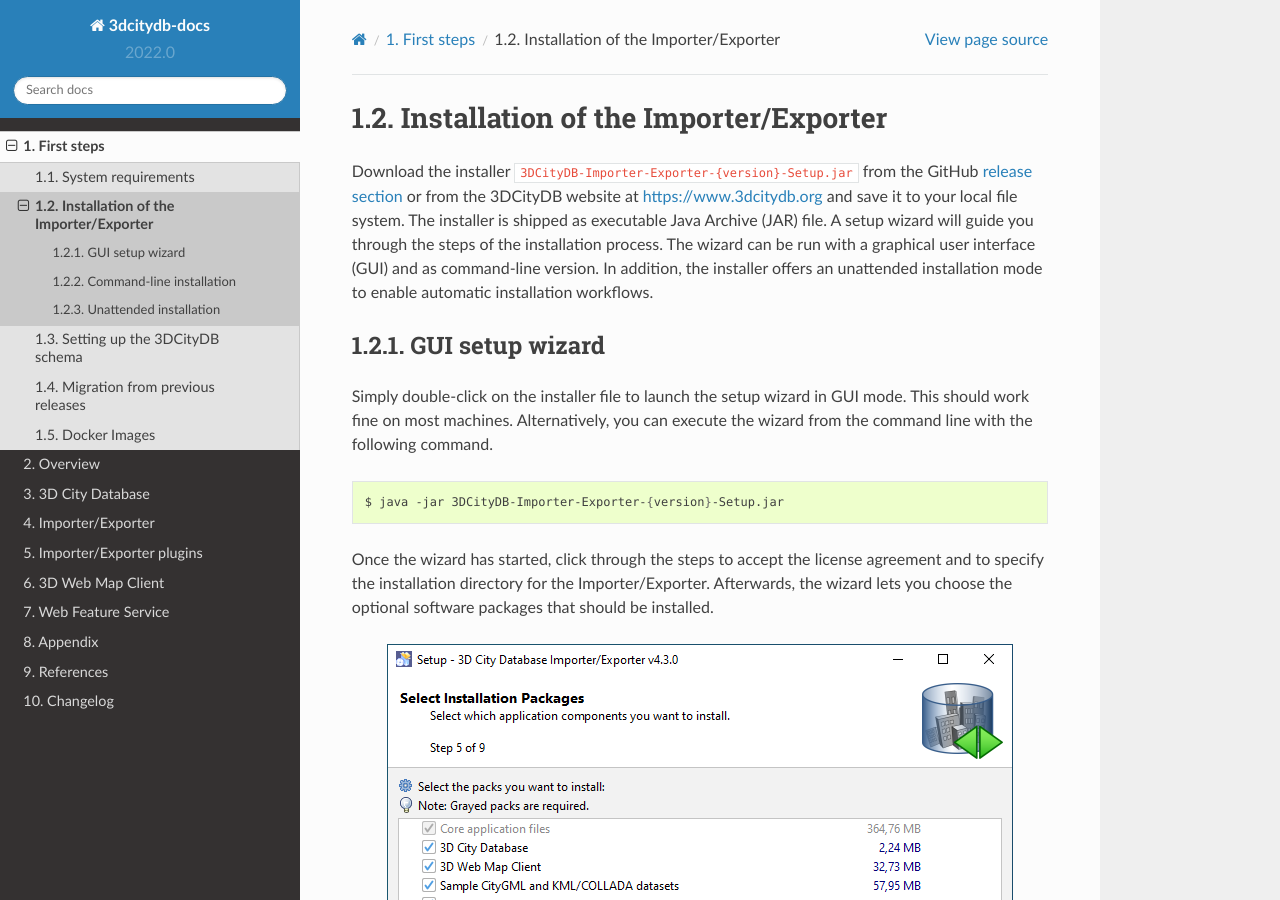
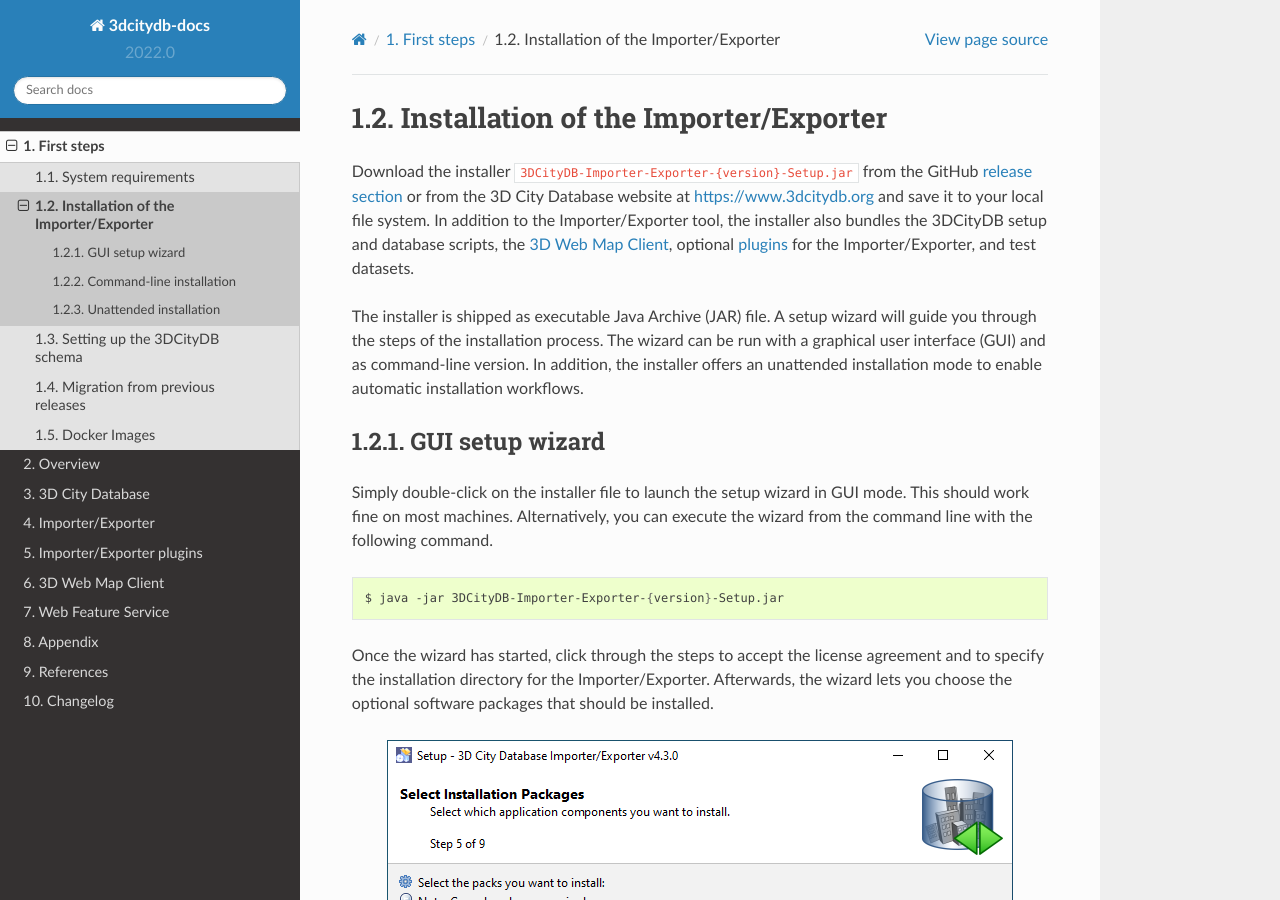
Before and after one commit to 3dcitydb/3dcitydb-docs, a Sphinx documentation site: the page built from source/first-steps/install-impexp.rst, in a window 1280 px wide and 900 px high. Built offline with Sphinx 7.4.7 and the Read the Docs theme 2.0.0, drawn with Linux system fonts in a browser that asks for light colours.

Commit message:
adapted download links for the Importer/Exporter installer

```diff
--- a/source/first-steps/install-impexp.rst
+++ b/source/first-steps/install-impexp.rst
@@ -4,9 +4,13 @@
 -------------------------------------
 
 Download the installer ``3DCityDB-Importer-Exporter-{version}-Setup.jar``
-from the GitHub `release section <https://github.com/3dcitydb/importer-exporter/releases>`_
-or from the 3DCityDB website at https://www.3dcitydb.org and save it to your
-local file system. The installer is shipped as executable Java Archive (JAR)
+from the GitHub `release section <https://github.com/3dcitydb/3dcitydb-suite/releases>`_
+or from the 3D City Database website at https://www.3dcitydb.org and save it to your
+local file system. In addition to the Importer/Exporter tool, the installer also bundles
+the 3DCityDB setup and database scripts, the :ref:`3D Web Map Client <webmap_chapter>`,
+optional :ref:`plugins <impexp_plugins_chapter>` for the Importer/Exporter, and test datasets.
+
+The installer is shipped as executable Java Archive (JAR)
 file. A setup wizard will guide you through the steps of the installation
 process. The wizard can be run with a graphical user interface (GUI) and as
 command-line version. In addition, the installer offers an unattended
```
Also changed, not shown: source/first-steps/index.rst (+4 -4 lines).
